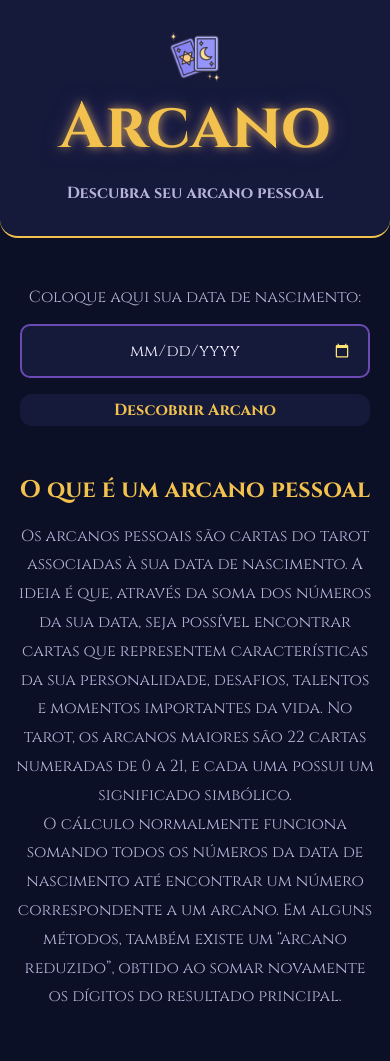
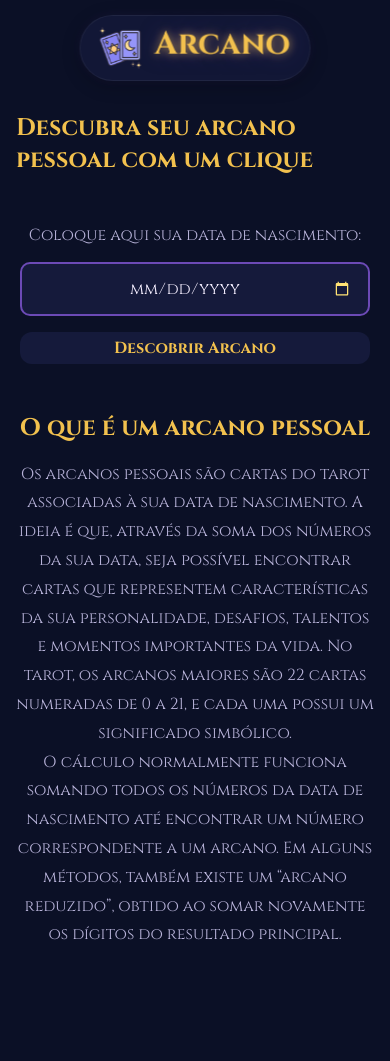
Before and after one commit to Amanda-FL-CAOS/Arcano, a Flask app: page / in a window 390 px wide. Before the commit the page ends 1002 px from the top, so only its background shows below. Run offline with Flask 3, Linux system fonts and the light colour scheme.

Commit message:
feat: Ajustes de estilo para melhor responsividade e legibilidade

```diff
--- a/static/css/styles.css
+++ b/static/css/styles.css
@@ -32,31 +32,63 @@ body {
 
     min-height: 100vh;
 }
+nav {
+    position: fixed;
 
-nav {
-    background-color: var(--nav-background);
+    top: 15px;
+    left: 50%;
+    transform: translateX(-50%);
 
-    padding: 2rem;
+    display: flex;
+    align-items: center;
+    justify-content: center;
 
-    text-align: center;
+    gap: 0.8rem;
 
-    border-bottom: 2px solid var(--highlight);
-    border-radius: 0 0 18px 18px;
+    width: fit-content;
+
+    background: rgba(21, 26, 59, 0.78);
+
+    padding: 0.7rem 1.2rem;
+
+    border: 1px solid rgba(255,255,255,0.06);
+
+    border-radius: 999px;
+
+    backdrop-filter: blur(10px);
+    -webkit-backdrop-filter: blur(10px);
+
+    box-shadow:
+        0 4px 18px rgba(0,0,0,0.28),
+        0 0 12px rgba(108, 74, 182, 0.12);
+
+    z-index: 1000;
 }
 
 .logo{
-    width: 50px;
-    height: 50px;
+    width: 42px;
+    height: 42px;
+
+    position: static;
+
+    transform: none;
+
+    object-fit: contain;
+
+    z-index: 1001;
 }
 
 h1,
 h2 {
     color: var(--highlight);
+    pointer-events: none;
 }
 
 h1{
 
-    font-size: 4rem;
+    font-size: 2rem;
+
+    line-height: 1;
 
     color: #F2C14E;
 
@@ -82,14 +114,6 @@ h1{
     }
 }
 
-nav h2 {
-
-    margin-top: 0.5rem;
-
-    font-size: 1rem;
-
-    color: var(--text-secondary);
-}
 
 section {
 
@@ -99,7 +123,7 @@ section {
 
     gap: 3rem;
 
-    padding: 3rem 1rem;
+    padding: 7rem 1rem;
 }
 
 form {
@@ -268,51 +292,7 @@ input[type="date"]::-webkit-calendar-picker-indicator {
         background-position 1s;
 }
 
-.magic-button svg {
 
-    position: absolute;
-
-    width: 18px;
-
-    aspect-ratio: 1;
-
-    z-index: 3;
-
-    transform: scale(0);
-
-    fill: var(--highlight);
-}
-
-.magic-button svg:nth-of-type(1) {
-    top: 20%;
-    left: 10%;
-}
-
-.magic-button svg:nth-of-type(2) {
-    top: 70%;
-    left: 30%;
-}
-
-.magic-button svg:nth-of-type(3) {
-    top: 30%;
-    left: 85%;
-}
-
-.magic-button:hover svg {
-
-    animation: sparkle 0.8s infinite;
-}
-
-@keyframes sparkle {
-
-    50% {
-        transform: scale(1);
-    }
-
-    100% {
-        transform: scale(0);
-    }
-}
 
 .box {
 
@@ -416,6 +396,7 @@ input[type="date"]::-webkit-calendar-picker-indicator {
     max-width: 700px;
 
     text-align: center;
+    pointer-events: none;
 }
 
 .sobre h3 {
--- a/templates/index.html
+++ b/templates/index.html
@@ -26,14 +26,14 @@
         <img src="/static/img/outros/logo.png" alt="Logo do Arcano" class="logo">
         <h1>Arcano</h1>
 
-        <h2>
-            Descubra seu arcano pessoal
-        </h2>
 
     </nav>
 
     <!-- conteúdo -->
     <section>
+        <h2>
+            Descubra seu arcano pessoal com um clique
+        </h2>
 
         <!-- formulário -->
         <form novalidate method="POST">
@@ -51,18 +51,12 @@
                 <p class= "erro">{{erro}}</p>
                 {%endif%}
 
-            <button type="submit" class="magic-button">
-                <svg viewBox="0 0 96 96" fill="none">
-                    <path d="M93.781 51.578C95 50.969 96 49.359 96 48c0-1.375-1-2.969-2.219-3.578..." fill="#F2C14E"/>
-                </svg>
-
-                <svg viewBox="0 0 96 96" fill="none">
-                    <path d="M93.781 51.578C95 50.969 96 49.359 96 48c0-1.375-1-2.969-2.219-3.578..." fill="#F2C14E"/>
-                </svg>
+                <button type="submit" class="magic-button">
 
                 <span>
                 Descobrir Arcano
                 </span>
+
             </button>
 
         </form>
```
